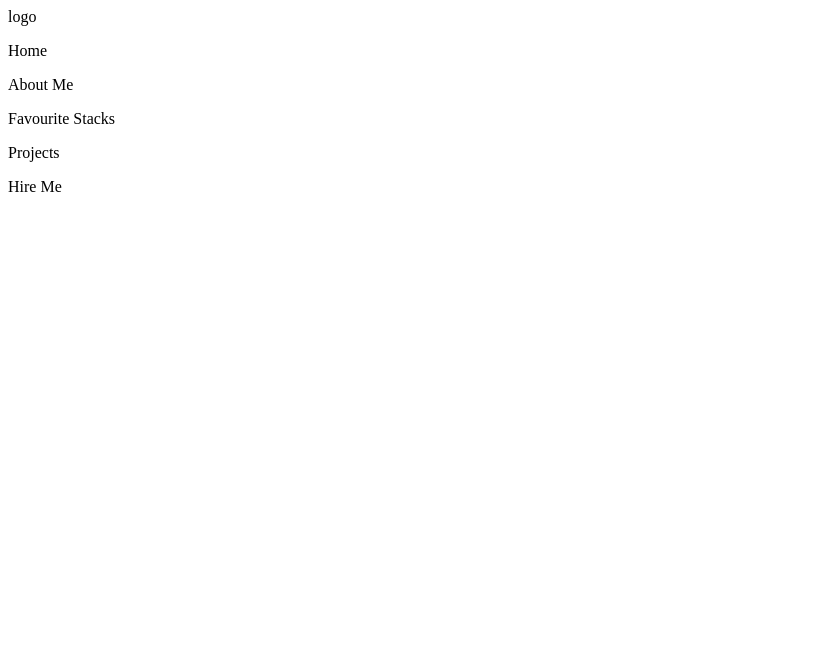
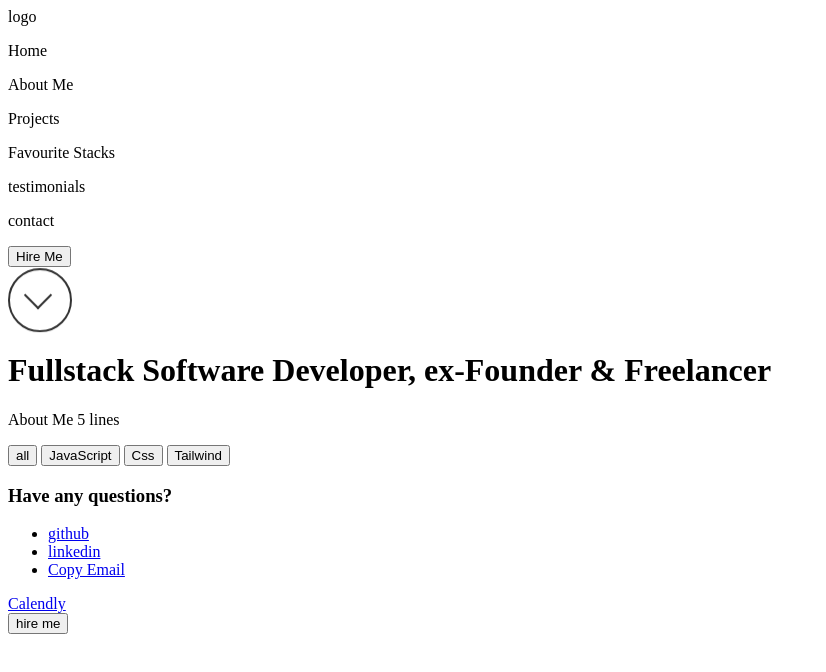
Before and after one commit to MarineCrou/portfolio-dec-2024, a website: page index.html in a window 1280 px wide. Shown: the whole page, without its empty margins (0-826 px from the left). Drawn offline with Linux system fonts and the light colour scheme.

Commit message:
finished html layout - need to fill it in

```diff
--- a/index.html
+++ b/index.html
@@ -1,3 +1,8 @@
+<!-- Inspiration -->
+<!-- Main inspo : https://www.figma.com/design/QNpBdzXtykU3mK5R0dK2Zl/Portfolio%7C-Personal-Portfolio-%7C-5%2B-(Community)?node-id=1210-2676&node-type=frame&t=gQhZhAmTgtP2SmTZ-0 -->
+<!-- Second inspo - pr le texte deroulant : https://www.figma.com/design/MLtAI2snthiqeo350Ew2TZ/portfolioDesign001-(Community)?node-id=1-2&node-type=frame&t=Evsj3loEEbFzcrSq-0 -->
+<!-- Third inspo : https://charlymartin.me/ -->
+
 <!DOCTYPE html>
 <html lang="en">
   <head>
@@ -13,17 +18,55 @@
         <div>logo</div>
         <p>Home</p>
         <p>About Me</p>
+        <p>Projects</p>
         <p>Favourite Stacks</p>
-        <p>Projects</p>
-        <p>Hire Me</p>
+        <p>testimonials</p>
+        <p>contact</p>
+        <button class="hire-me-btn">Hire Me</button>
       </nav>
+      <div class="hero-container">
+        <div class="scroll"></div>
+        <!-- About Me -->
+        <h1>Fullstack Software Developer, ex-Founder & Freelancer</h1>
+        <p>About Me 5 lines</p>
+        <!--    available for new remote opportunities - with a dot that is green when available or red when not ! -->
+      </div>
     </header>
+    <!-- ! Have the texte deroulant like here : https://www.figma.com/proto/MLtAI2snthiqeo350Ew2TZ/portfolioDesign001-(Community)?node-id=1-2&node-type=canvas&t=Evsj3loEEbFzcrSq-0&scaling=min-zoom&content-scaling=fixed&page-id=0%3A1 -->
 
     <main>
-      <div class="">
-        <h1></h1>
+      <div class="projects">
+        <!-- Projects -->
       </div>
+      <div class="stack">
+        <!-- Favorite Stack -->
+        <!-- list of stack ? -->
+        <button>all</button>
+        <button>JavaScript</button>
+        <button>Css</button>
+        <button>Tailwind</button>
+      </div>
+
+      <div class="testimonial-container">
+        <!-- testimonials -->
+      </div>
+      <div class=""></div>
     </main>
+
+    <footer class="contact-me">
+      <!-- footer -->
+      <!-- contact : Get in touch! (calendly, email)-->
+      <h3>Have any questions?</h3>
+      <div>
+        <ul>
+          <li><a href="#">github</a></li>
+          <li><a href="#">linkedin</a></li>
+          <li><a href="#">Copy Email </a></li>
+        </ul>
+      </div>
+      <div><a href="#">Calendly</a></div>
+      <button class="hire-me-btn">hire me</button>
+    </footer>
 
     <script src="./src/index.js"></script>
   </body>
--- /dev/null
+++ b/package.json
@@ -0,0 +1,5 @@
+{
+  "devDependencies": {
+    "tailwindcss": "^3.4.16"
+  }
+}
--- a/src/index.js
+++ b/src/index.js
@@ -0,0 +1 @@
+// JS : Animating text using JS : https://www.shecodes.io/athena/2225-animating-text-with-javascript
--- a/src/style.css
+++ b/src/style.css
@@ -0,0 +1,49 @@
+/* Use Tailwing with vanilla JS ? Worth it ?
+https://tailwindcss.com/docs/installation
+*/
+
+/* Animating the scrowl down icon */
+.scroll {
+  width: 60px;
+  height: 60px;
+  border: 2px solid #333;
+  border-radius: 50%;
+  position: relative;
+  animation: down 1.5s infinite;
+  -webkit-animation: down 1.5s infinite;
+  &::before {
+    content: "";
+    position: absolute;
+    top: 15px;
+    left: 18px;
+    width: 18px;
+    height: 18px;
+    border-left: 2px solid #333;
+    border-bottom: 2px solid #333;
+    transform: rotate(-45deg);
+  }
+}
+
+@keyframes down {
+  0% {
+    transform: translate(0);
+  }
+  20% {
+    transform: translateY(15px);
+  }
+  40% {
+    transform: translate(0);
+  }
+}
+
+@-webkit-keyframes down {
+  0% {
+    transform: translate(0);
+  }
+  20% {
+    transform: translateY(15px);
+  }
+  40% {
+    transform: translate(0);
+  }
+}
```
Also changed, not shown: 1 other file.
